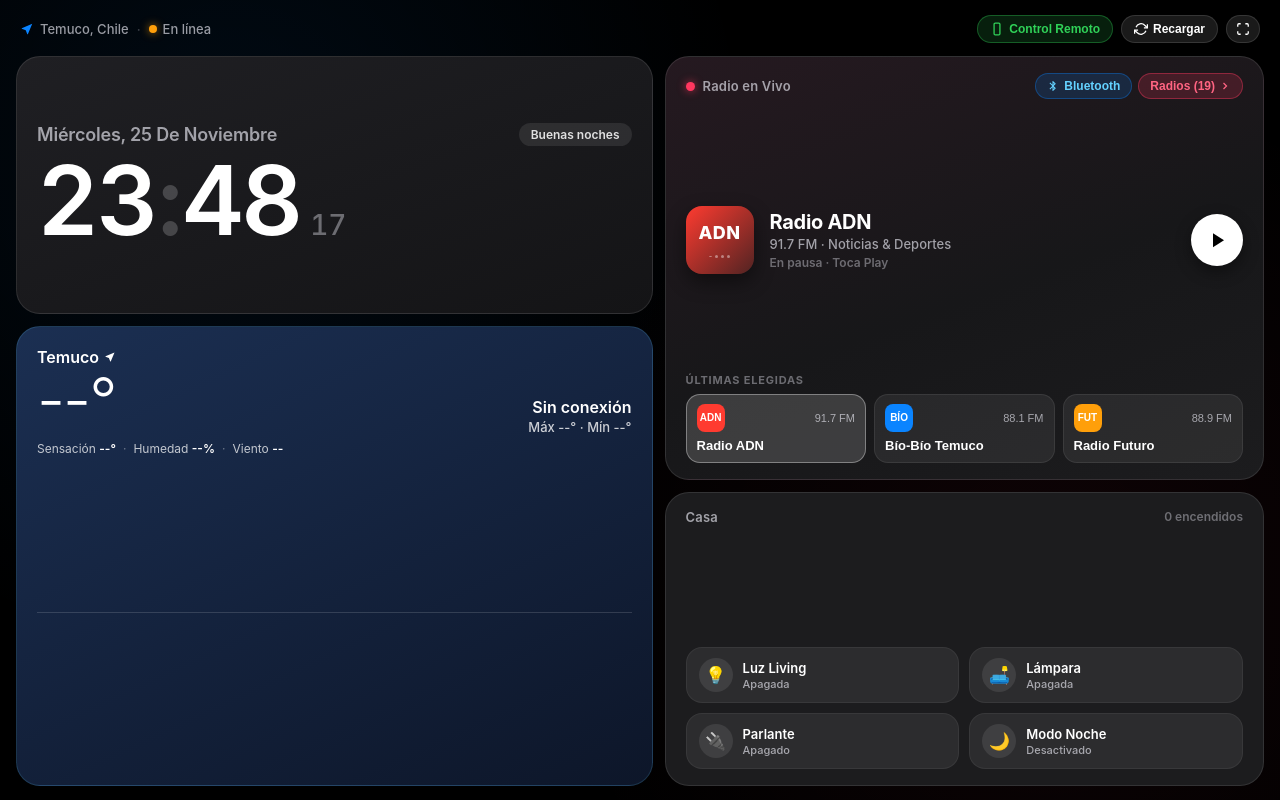
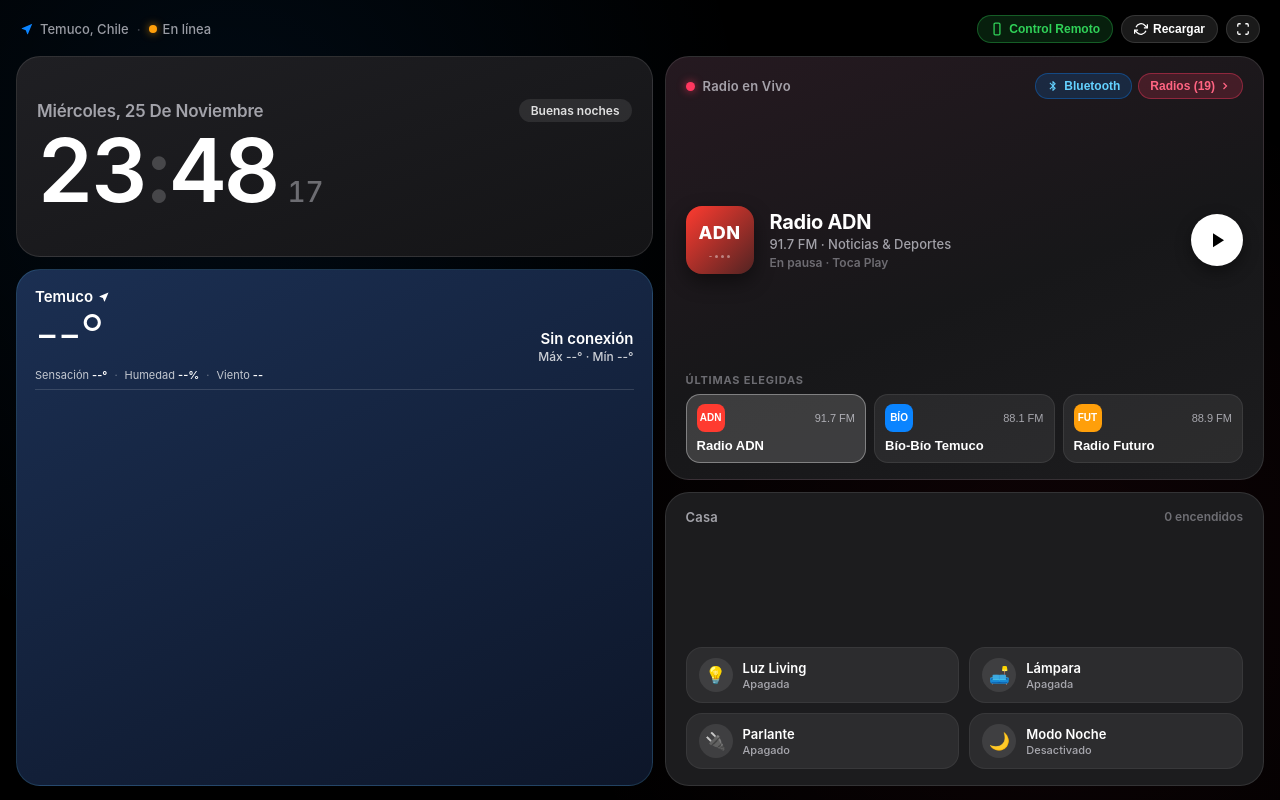
Before and after one commit to JIFACORP/ipad-mini-smart-wall, a plain HTML site: page index.html in a window 1280 px wide. Drawn offline with Linux system fonts and the light colour scheme; no server answers.

Commit message:
feat: Pronóstico de clima a 7 días aprovechando todo el espacio de la tarjeta

```diff
--- a/app.js
+++ b/app.js
@@ -393,7 +393,7 @@
     const url = 'https://api.open-meteo.com/v1/forecast?latitude=' + LAT_TEMUCO +
       '&longitude=' + LON_TEMUCO +
       '&current=temperature_2m,relative_humidity_2m,apparent_temperature,is_day,weather_code,wind_speed_10m' +
-      '&daily=weather_code,temperature_2m_max,temperature_2m_min&timezone=America%2FSantiago';
+      '&daily=weather_code,temperature_2m_max,temperature_2m_min&forecast_days=8&timezone=America%2FSantiago';
 
     fetch(url)
       .then(function(res) {
@@ -423,20 +423,21 @@
           elMinMax.textContent = 'Máx ' + maxToday + '° · Mín ' + minToday + '°';
         }
 
-        const currentInfo = getAppleWeatherIcon(current.weather_code, current.is_day === 1, 54);
+        const currentInfo = getAppleWeatherIcon(current.weather_code, current.is_day === 1, 46);
         elDesc.textContent = currentInfo.text;
         elIcon.innerHTML = currentInfo.svg;
 
-        // Pronóstico: Mañana + siguientes 2 días con icono, texto de condición y temperaturas
-        if (daily && daily.time && daily.time.length > 3) {
+        // Pronóstico de 7 días (Mañana + siguientes 6 días)
+        if (daily && daily.time && daily.time.length > 1) {
           let html = '';
-          for (let i = 1; i <= 3; i++) {
+          const totalDays = Math.min(7, daily.time.length - 1);
+          for (let i = 1; i <= totalDays; i++) {
             const dateStr = daily.time[i];
             const d = new Date(dateStr + 'T12:00:00');
             const isTomorrow = (i === 1);
             const dayLabel = isTomorrow ? 'Mañana' : diasSemana[d.getDay()];
             const dayCode = daily.weather_code[i];
-            const dayInfo = getAppleWeatherIcon(dayCode, true, 24);
+            const dayInfo = getAppleWeatherIcon(dayCode, true, 22);
             const dayMax = Math.round(daily.temperature_2m_max[i]);
             const dayMin = Math.round(daily.temperature_2m_min[i]);
 
--- a/index.html
+++ b/index.html
@@ -10,7 +10,7 @@
   <title>Smart Wall · Temuco</title>
   <link rel="icon" type="image/svg+xml" href="icon.svg">
   <link rel="apple-touch-icon" href="icon.svg">
-  <link rel="stylesheet" href="style.css?v=6">
+  <link rel="stylesheet" href="style.css?v=7">
 </head>
 <body>
   <!-- ==========================================
@@ -388,6 +388,6 @@
     </div>
   </div>
 
-  <script src="app.js?v=6"></script>
+  <script src="app.js?v=7"></script>
 </body>
 </html>
--- a/style.css
+++ b/style.css
@@ -160,7 +160,7 @@ body.is-remote {
 
 .col-left {
   display: grid;
-  grid-template-rows: 0.72fr 1.28fr;
+  grid-template-rows: 0.56fr 1.44fr;
   grid-gap: 12px;
   min-height: 0;
 }
@@ -208,6 +208,7 @@ body.is-remote {
    ============================================================ */
 .widget-clock {
   justify-content: center;
+  padding: 12px 20px;
   background: linear-gradient(160deg, #1f1f23 0%, #141416 100%);
 }
 
@@ -215,11 +216,11 @@ body.is-remote {
   display: flex;
   justify-content: space-between;
   align-items: center;
-  margin-bottom: 6px;
+  margin-bottom: 4px;
 }
 
 .date-display {
-  font-size: 18px;
+  font-size: 17px;
   font-weight: 600;
   color: var(--label-secondary);
   text-transform: capitalize;
@@ -243,7 +244,7 @@ body.is-remote {
 }
 
 .time-main {
-  font-size: 96px;
+  font-size: 88px;
   font-weight: 600;
   letter-spacing: -3px;
   color: #ffffff;
@@ -277,7 +278,8 @@ body.is-remote {
    WIDGET 2: CLIMA APPLE WEATHER (HOY + MAÑANA + 2 DÍAS)
    ============================================================ */
 .widget-weather {
-  justify-content: space-between;
+  justify-content: flex-start;
+  padding: 14px 18px;
   background: linear-gradient(155deg, #1b2f52 0%, #0d1629 100%);
   border-color: rgba(100, 210, 255, 0.16);
 }
@@ -290,6 +292,7 @@ body.is-remote {
 .weather-top-block {
   display: flex;
   flex-direction: column;
+  flex-shrink: 0;
 }
 
 .weather-current-row {
@@ -306,10 +309,10 @@ body.is-remote {
 .weather-city-line {
   display: flex;
   align-items: center;
-  font-size: 16px;
+  font-size: 15px;
   font-weight: 600;
   color: #ffffff;
-  margin-bottom: 2px;
+  margin-bottom: 1px;
 }
 
 .weather-city-line svg {
@@ -317,7 +320,7 @@ body.is-remote {
 }
 
 .weather-temp-hero {
-  font-size: 62px;
+  font-size: 54px;
   font-weight: 300;
   line-height: 1;
   color: #ffffff;
@@ -332,32 +335,32 @@ body.is-remote {
 }
 
 .weather-icon-hero {
-  height: 52px;
+  height: 44px;
   display: flex;
   align-items: center;
   justify-content: flex-end;
 }
 
 .weather-desc-hero {
-  font-size: 16px;
+  font-size: 15px;
   font-weight: 600;
   color: #ffffff;
-  margin-top: 2px;
+  margin-top: 1px;
 }
 
 .weather-minmax-hero {
-  font-size: 13px;
+  font-size: 12px;
   font-weight: 500;
   color: rgba(255, 255, 255, 0.78);
-  margin-top: 2px;
+  margin-top: 1px;
 }
 
 .weather-sub-metrics {
   display: flex;
   align-items: center;
-  font-size: 12px;
+  font-size: 11px;
   color: rgba(255, 255, 255, 0.74);
-  margin-top: 6px;
+  margin-top: 4px;
 }
 
 .weather-sub-metrics .dot-sep {
@@ -373,24 +376,27 @@ body.is-remote {
 .weather-divider {
   height: 1px;
   background: rgba(255, 255, 255, 0.14);
-  margin: 8px 0;
+  margin: 7px 0;
   flex-shrink: 0;
 }
 
-/* LISTA PRONÓSTICO ESTILO APPLE WEATHER */
+/* LISTA PRONÓSTICO 7 DÍAS ESTILO APPLE WEATHER */
 .weather-forecast-list {
+  flex: 1;
   display: flex;
   flex-direction: column;
+  justify-content: space-between;
+  min-height: 0;
 }
 
 .forecast-row {
   display: flex;
   align-items: center;
   justify-content: space-between;
-  padding: 5px 10px;
-  margin-bottom: 5px;
-  border-radius: 11px;
-  font-size: 14px;
+  padding: 4px 10px;
+  margin-bottom: 2px;
+  border-radius: 10px;
+  font-size: 13px;
 }
 
 .forecast-row:last-child {
```
